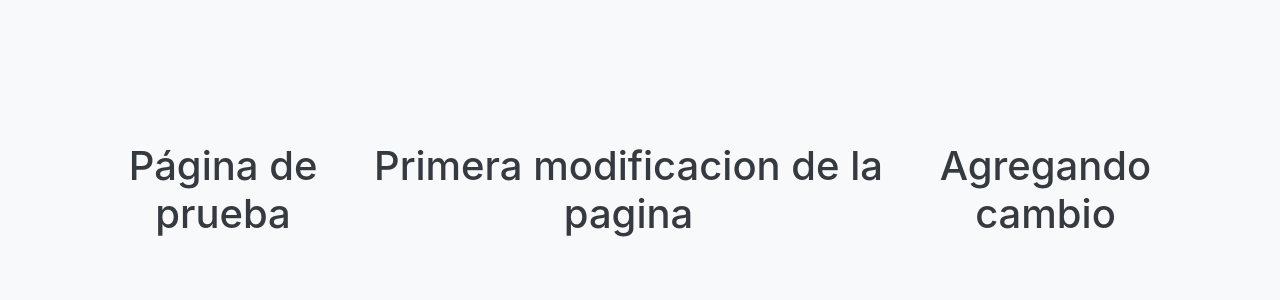
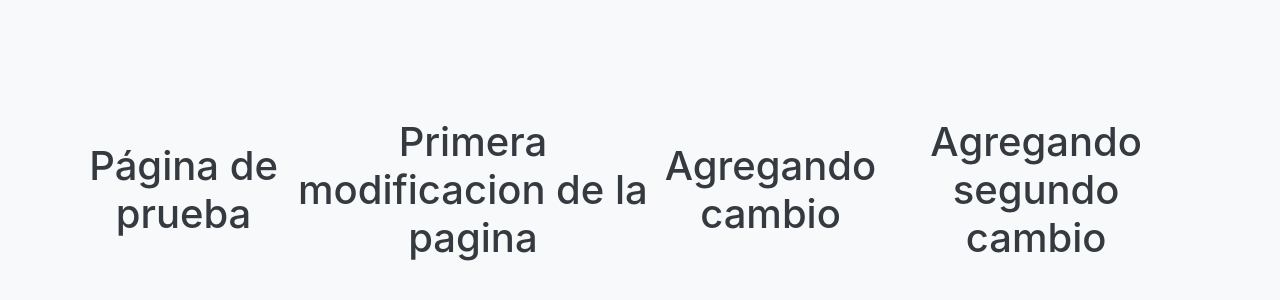
Before and after one commit to JoseVillegasCamacho/Practica-Git, a plain HTML site: page index.html in a window 1280 px wide. Shown: the part 206-506 px from the top of the page. Drawn offline with nearby package versions, Linux system fonts and the light colour scheme.

Commit message:
segunda modificacion del archivo

```diff
--- a/index.html
+++ b/index.html
@@ -27,6 +27,7 @@
     <h1 class="text-center">Página de prueba</h1>
     <h1 class="text-center">Primera modificacion de la pagina</h1>
     <h1 class="text-center">Agregando cambio</h1>
+    <h1 class="text-center">Agregando segundo cambio</h1>
   </div>
 
 </body>
```
